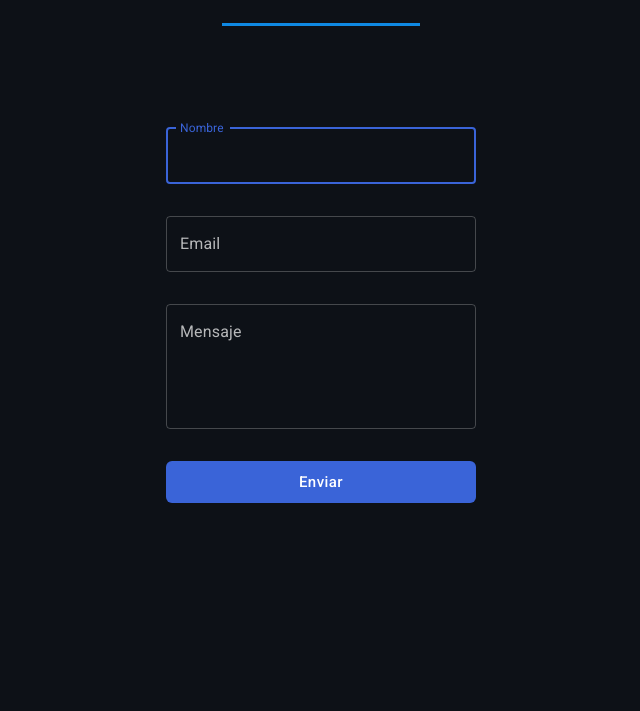
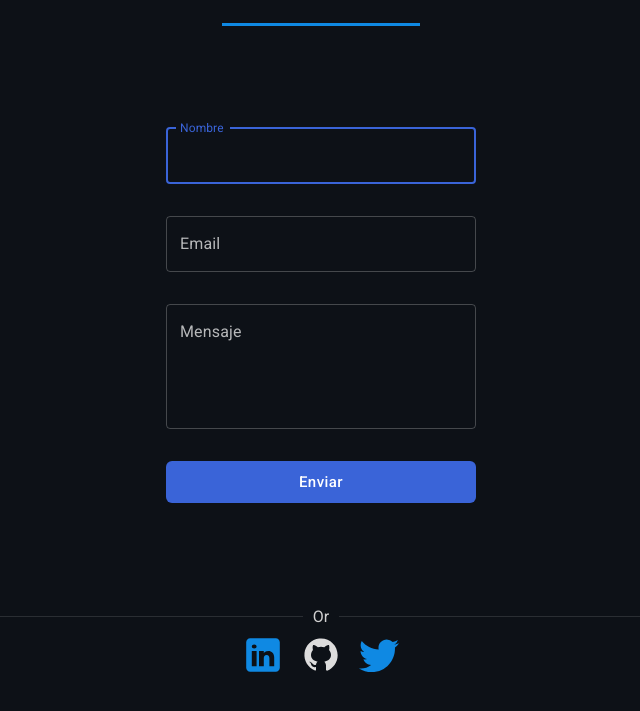
Before and after one commit to JAFleitas/my-portfolio, a Next.js app: page / in a window 1280 px wide. Shown: the part 4474-5185 px from the top of the page, without its empty margins (319-959 px from the left). Built offline with nearby package versions, Linux system fonts and the light colour scheme.

Commit message:
agregando redes al formulÃario de contacto

```diff
--- a/components/ui/ContactForm/index.tsx
+++ b/components/ui/ContactForm/index.tsx
@@ -1,6 +1,6 @@
 import { SubTitle } from "../../../styles/globalStyledComponents";
 import { useState } from "react";
-import { Box, Grid, TextField, Typography, Button, Chip } from "@mui/material";
+import { Box, Grid, TextField, Button, Chip, Divider } from "@mui/material";
 /* import { useForm } from "react-hook-form"; */
 
 /* import { LinkComponent } from "../../components/ui";
@@ -130,11 +130,21 @@ export const ContactForm = () => {
           </Box>
         </form>
       </Container>
+      <Divider role="presentation">Or</Divider>
+      <SocialNetworkContainer>
+        <Linkedin fillHover="#1293d2" fill="#0f89e3" />
+        <GitHubIcon />
+        <Twitter fill="#0f89e3" fillHover="#33c5ff" />
+      </SocialNetworkContainer>
     </section>
   );
 };
 
 import styled from "styled-components";
+import { SocialNetworkContainer } from "../DescriptionProfile";
+import { Linkedin } from "../icons/Linkedin";
+import { Twitter } from "../icons/Twitter";
+import { GitHubIcon } from "../icons/Github";
 
 export const Container = styled.article`
   display: flex;
--- a/components/ui/DescriptionProfile/index.tsx
+++ b/components/ui/DescriptionProfile/index.tsx
@@ -92,7 +92,7 @@ const Profession = styled.h2`
   }
 `;
 
-const SocialNetworkContainer = styled.article`
+export const SocialNetworkContainer = styled.article`
   display: flex;
   flex-direction: row;
   gap: 8px;
--- a/components/ui/icons/Github.tsx
+++ b/components/ui/icons/Github.tsx
@@ -1,7 +1,10 @@
-import { SVGProps } from "react";
 import { ContainerIcon, SvgStyled } from "./styles";
-
-export const GitHubIcon = (props: SVGProps<SVGSVGElement>) => (
+import { FC } from "react";
+interface Props {
+  fill?: string;
+  fillHover?: string;
+}
+export const GitHubIcon: FC<Props> = ({ fill, fillHover }) => (
   <ContainerIcon>
     <a
       href="https://github.com/JAFleitas"
@@ -10,6 +13,8 @@ export const GitHubIcon = (props: SVGProps<SVGSVGElement>) => (
       title="GitHub"
     >
       <SvgStyled
+        fill={fill}
+        fillHover={fillHover}
         xmlns="http://www.w3.org/2000/svg"
         viewBox="0 0 24 24"
         width={42}
--- a/components/ui/icons/Linkedin.tsx
+++ b/components/ui/icons/Linkedin.tsx
@@ -1,7 +1,10 @@
-import { SVGProps } from "react";
 import { ContainerIcon, SvgStyled } from "./styles";
-
-export const Linkedin = (props: SVGProps<SVGSVGElement>) => (
+import { FC } from "react";
+interface Props {
+  fill?: string;
+  fillHover?: string;
+}
+export const Linkedin: FC<Props> = ({ fill, fillHover }) => (
   <ContainerIcon>
     <a
       href="https://www.linkedin.com/in/fleitas-gonzalo/"
@@ -10,6 +13,8 @@ export const Linkedin = (props: SVGProps<SVGSVGElement>) => (
       title="LinkedIn"
     >
       <SvgStyled
+        fill={fill}
+        fillHover={fillHover}
         xmlns="http://www.w3.org/2000/svg"
         viewBox="0 0 50 50"
         width={42}
--- a/components/ui/icons/Twitter.tsx
+++ b/components/ui/icons/Twitter.tsx
@@ -1,7 +1,10 @@
-import { SVGProps } from "react";
 import { ContainerIcon, SvgStyled } from "./styles";
-
-export const Twitter = (props: SVGProps<SVGSVGElement>) => (
+import { FC } from "react";
+interface Props {
+  fill?: string;
+  fillHover?: string;
+}
+export const Twitter: FC<Props> = ({ fill, fillHover }) => (
   <ContainerIcon>
     <a
       href="https://twitter.com/JAF_Maki"
@@ -10,6 +13,8 @@ export const Twitter = (props: SVGProps<SVGSVGElement>) => (
       title="Twitter"
     >
       <SvgStyled
+        fill={fill}
+        fillHover={fillHover}
         xmlns="http://www.w3.org/2000/svg"
         viewBox="0 0 50 50"
         width={42}
--- a/components/ui/icons/styles.ts
+++ b/components/ui/icons/styles.ts
@@ -1,16 +1,20 @@
 import styled from "styled-components";
 
-export const SvgStyled = styled.svg`
+interface Props {
+  fill?: string;
+  fillHover?: string;
+}
+export const SvgStyled = styled.svg<Props>`
   transition: all 0.3s ease;
 
   path {
-    fill: #ddd;
+    fill: ${({ fill }) => (fill ? fill : "#ddd")};
   }
   :hover {
     width: 54px;
     height: 50px;
     path {
-      fill: #fff;
+      fill: ${({ fillHover }) => (fillHover ? fillHover : "#fff")};
     }
   }
 `;
```
